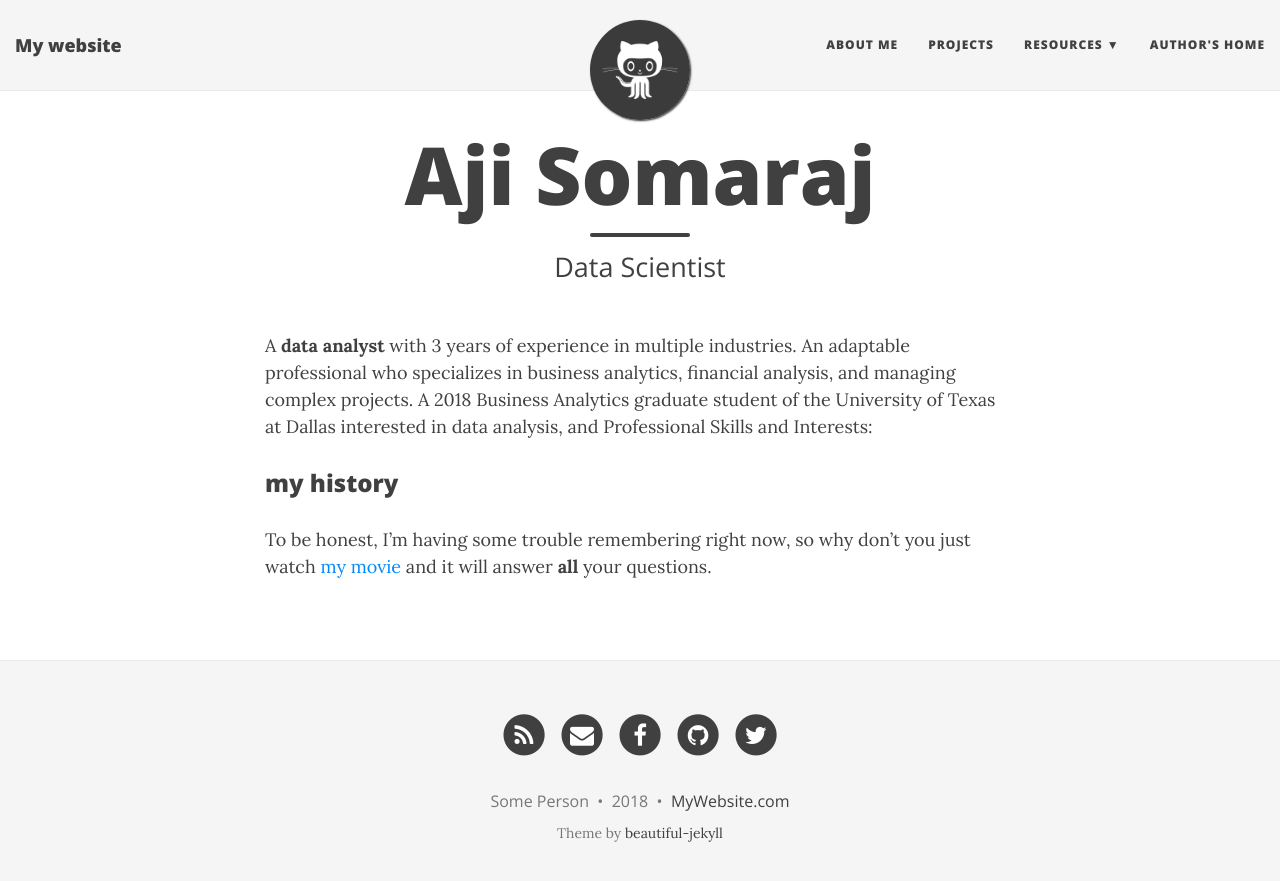
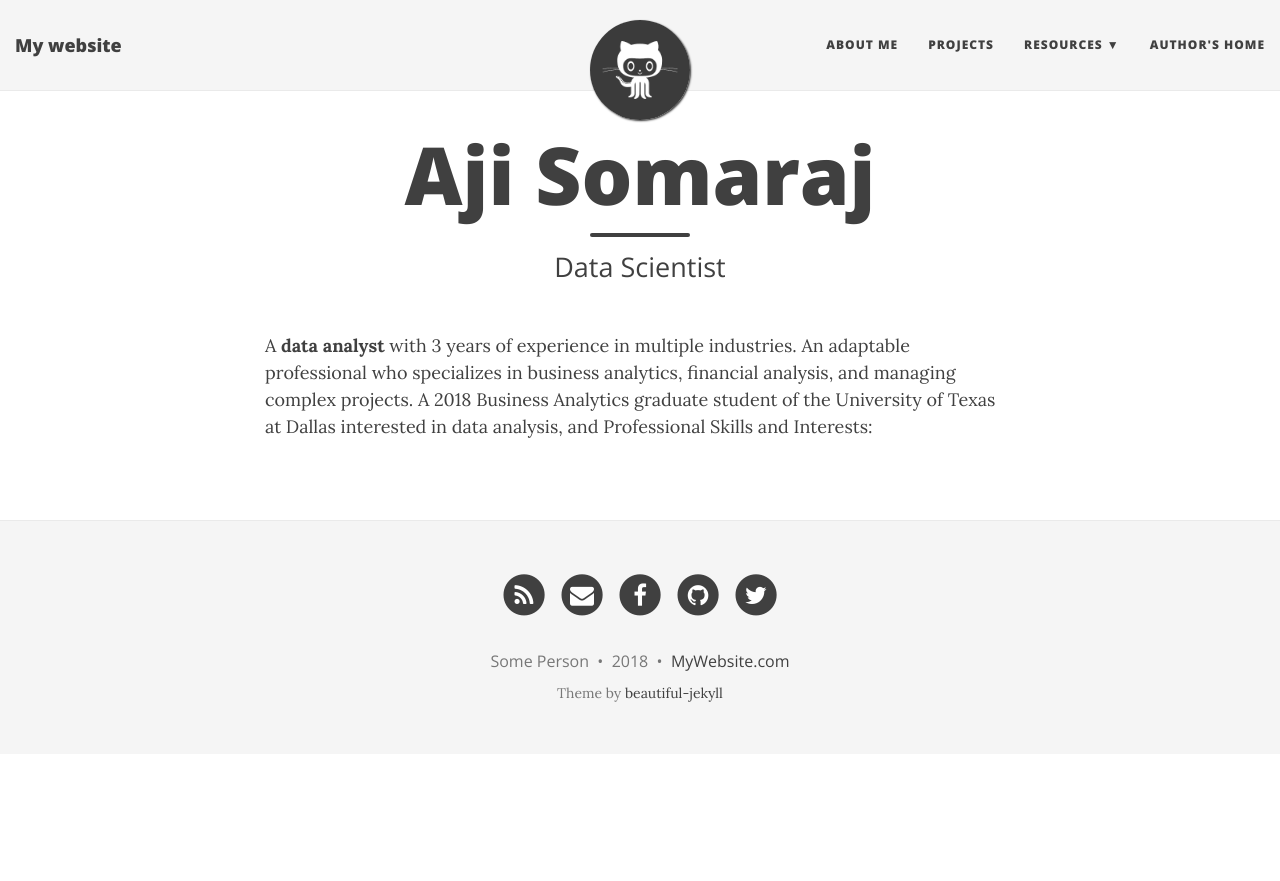
Before and after one commit to ajisomaraj/ajisomaraj.github.io, a Jekyll site: the page built from aboutme.md, in a window 1280 px wide. Shown: the top 881 px of the page. Built offline with Jekyll 4.4.1, drawn with Linux system fonts in a browser that asks for light colours; nearby versions of some CDN libraries.

Commit message:
Update aboutme.md

```diff
--- a/aboutme.md
+++ b/aboutme.md
@@ -7,7 +7,3 @@ subtitle: Data Scientist
 
 
 A **data analyst** with 3 years of experience in multiple industries. An adaptable professional who specializes in business analytics, financial analysis, and managing complex projects. A 2018 Business Analytics graduate student of the University of Texas at Dallas interested in data analysis, and Professional Skills and Interests:
-
-### my history
-
-To be honest, I'm having some trouble remembering right now, so why don't you just watch [my movie](http://en.wikipedia.org/wiki/The_Princess_Bride_%28film%29) and it will answer **all** your questions.
```
